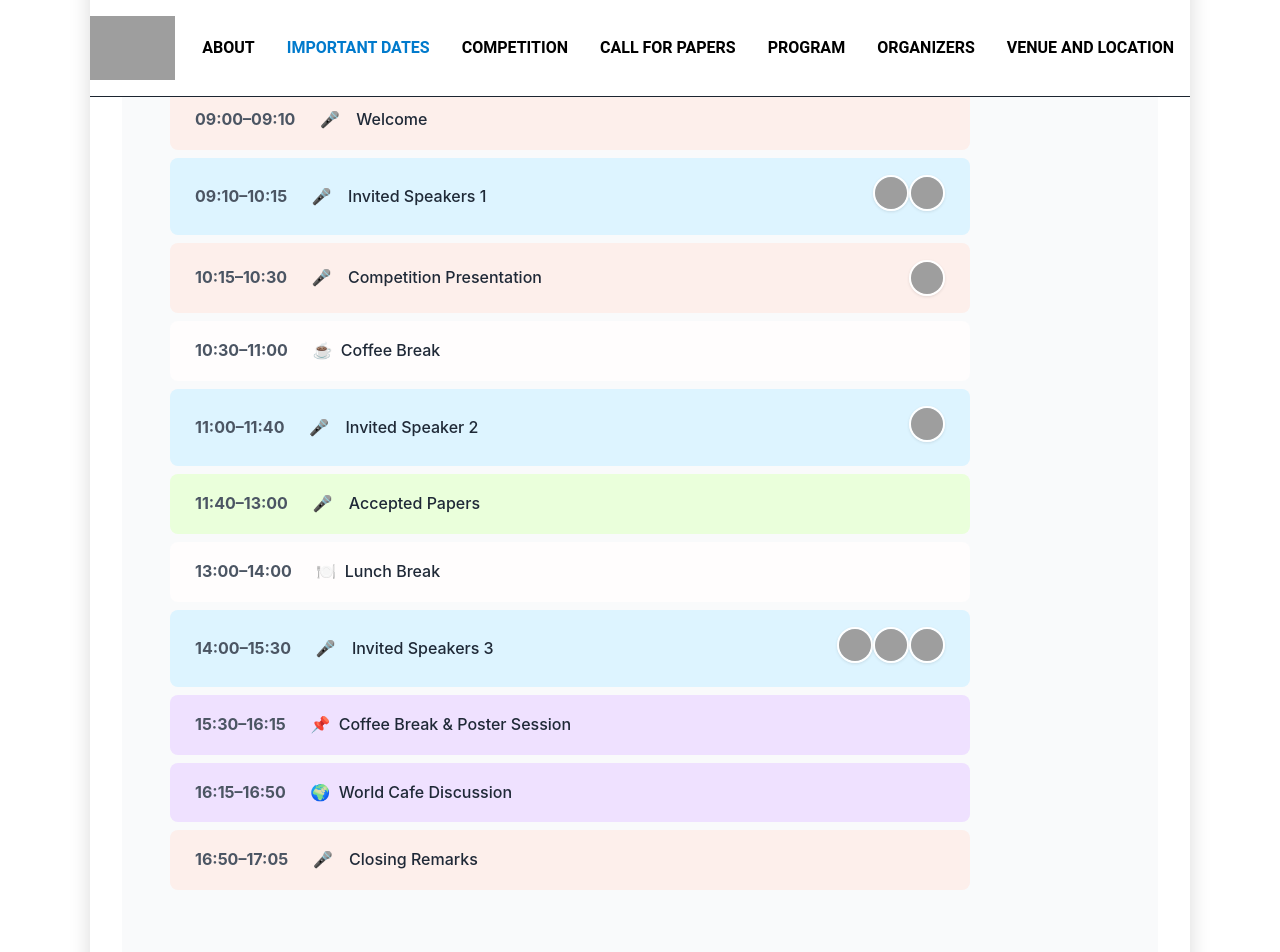
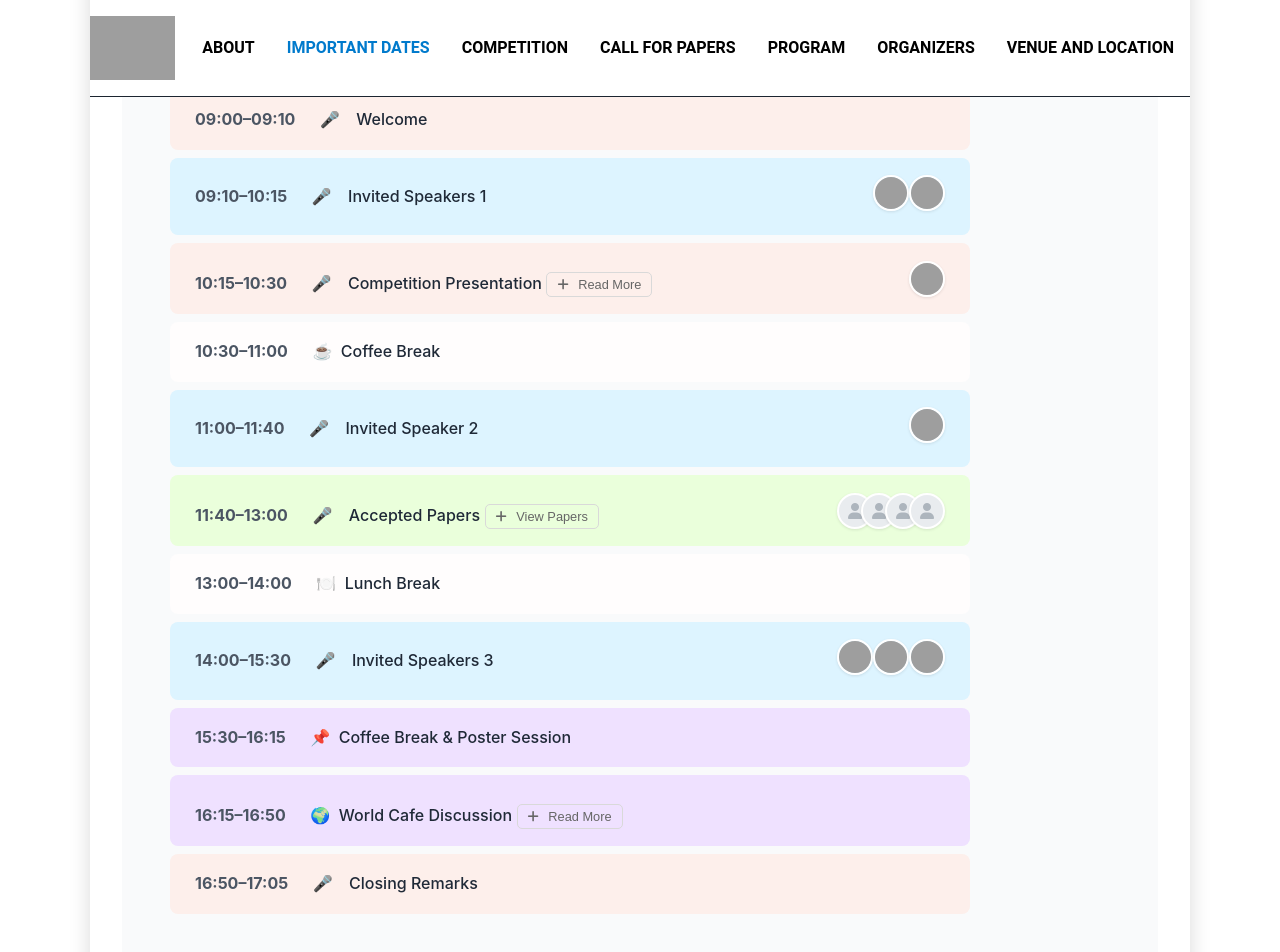
Before and after one commit to comrob/ecmr25slam, a Jekyll site: the page built from docs/index.markdown, in a window 1280 px wide and 1400 px high, scrolled down 4200 px, cut to the strip 0-952 px from the top of the window. Built offline with Jekyll 4.4.1, drawn with Linux system fonts in a browser that asks for light colours; grey boxes are pictures that could not be loaded.

Commit message:
update the schedule again

```diff
--- /dev/null
+++ b/docs/_data/schedule_details.yml
@@ -0,0 +1,3 @@
+competition_presentation: "We will present our system for benchmarking and auto-evaluation of the dockerized SLAM systems on challenging private datasets."
+
+world_cafe: "The World Café is a discussion format where attendees explore different facets of a topic in breakout groups, using the day's talks and posters as stimuli. The goal is to connect participants from various backgrounds to discuss relevant community challenges on even ground. The format consists of 5-minute discussion rounds on each topic, followed by a final conclusion session."
--- a/docs/assets/css/style.css
+++ b/docs/assets/css/style.css
@@ -953,6 +953,111 @@
   visibility: visible;
 }
 
+
+/* --- Styles for Expandable Schedule Details --- */
+.details-toggle-btn {
+  background-color: transparent;
+  border: 1px solid var(--gray);
+  color: var(--dark-gray);
+  padding: 4px 10px;
+  font-size: 0.8rem;
+  font-weight: 500;
+  border-radius: 5px;
+  cursor: pointer;
+  margin-top: 0.75rem;
+  transition: all 0.2s ease;
+}
+
+.details-toggle-btn:hover {
+  background-color: var(--gray);
+  color: var(--dark-color);
+}
+
+.details-toggle-btn i {
+  margin-right: 6px;
+}
+
+.expandable-details {
+  margin-top: 1rem;
+  padding: 1rem;
+  background-color: rgba(0,0,0,0.02);
+  border-radius: 5px;
+  font-size: 0.95rem;
+  border-left: 3px solid var(--primary-color);
+}
+
+/* --- Styles for Default Avatars and Paper List --- */
+
+/* Style for the default placeholder avatar */
+.speaker-avatar.default-avatar {
+  background-color: #e9ecef;
+  color: #adb5bd;
+  display: flex;
+  align-items: center;
+  justify-content: center;
+  font-size: 1rem;
+}
+
+/* Styling for the paper list inside the expandable details */
+/* --- Improved Layout for Accepted Papers List --- */
+
+/* The main list container */
+.paper-list {
+  list-style: none;
+  padding: 0;
+  margin: 0;
+}
+
+/* Each paper entry will be a flex container */
+.paper-entry {
+  display: flex;
+  align-items: flex-start; /* Align items to the top */
+  gap: 1rem;               /* Space between time and details */
+  padding: 1rem 0;
+  border-bottom: 1px solid var(--gray);
+}
+
+.paper-entry:last-child {
+  border-bottom: none;
+}
+
+/* The time column on the left */
+.paper-time {
+  flex-shrink: 0; /* Prevent this column from shrinking */
+  width: 85px;    /* Give it a fixed width for alignment */
+  font-weight: 600;
+  font-size: 0.9rem;
+  color: var(--dark-gray);
+}
+
+/* The details column on the right */
+.paper-details {
+  flex-grow: 1; /* Allow this to take up the remaining space */
+}
+
+/* Author is now a block, taking up the first line */
+.paper-author {
+  display: block;
+  font-weight: 600;
+  margin-bottom: 0.25rem;
+}
+
+/* Title is a block, taking up the second line */
+.paper-title {
+  display: block;
+  font-style: italic;
+  color: #6c757d;
+  line-height: 1.4;
+}
+
+/* A smaller version of the online badge */
+.online-badge.small {
+  font-size: 0.65rem;
+  padding: 2px 6px;
+  vertical-align: middle;
+  margin-left: 5px;
+}
+
 /* --- Styles for Dataset Cards --- */
 
 .dataset-grid {
--- a/docs/assets/js/script.js
+++ b/docs/assets/js/script.js
@@ -71,3 +71,12 @@
   // Re-set the height if the window is resized
   window.addEventListener("resize", setHeaderHeight);
 });
+
+// Add this function inside your existing <script> tag
+function toggleDetails(button) {
+  const details = button.nextElementSibling;
+  const isHidden = details.style.display === "none" || details.style.display === "";
+
+  details.style.display = isHidden ? "block" : "none";
+  button.innerHTML = isHidden ? '<i class="fa-solid fa-minus"></i> Show Less' : '<i class="fa-solid fa-plus"></i> Read More';
+}
--- a/docs/index.markdown
+++ b/docs/index.markdown
@@ -276,6 +276,10 @@
         <div>
             <span class="date-label"><strong>10:15–10:30</strong></span>
             <span class="date-value">Competition Presentation</span>
+            <button class="details-toggle-btn" onclick="toggleDetails(this)"><i class="fa-solid fa-plus"></i> Read More</button>
+            <div class="expandable-details" style="display: none;">
+                {{ site.data.schedule_details.competition_presentation }}
+            </div>
         </div>
         <div class="schedule-speakers">
             <img class="speaker-avatar" src="{{ 'https://media.licdn.com/dms/image/v2/D4E03AQE5MzRZjq0poQ/profile-displayphoto-shrink_800_800/B4EZR1EgpCHMAg-/0/1737130904524?e=1756339200&v=beta&t=qO6kKkLkiYI-hRuQ-_dbHWKujQ8G5imRT7r8Unh5Ljw' | absolute_url }}" alt="Vsevolod Hulchuk">
@@ -303,6 +307,27 @@
         <div>
             <span class="date-label"><strong>11:40–13:00</strong></span>
             <span class="date-value">Accepted Papers</span>
+            <button class="details-toggle-btn" onclick="toggleDetails(this)"><i class="fa-solid fa-plus"></i> View Papers</button>
+            <div class="expandable-details" style="display: none;">
+                <ul class="paper-list">
+                    {% for paper in site.data.papers %}
+                    <li class="paper-entry">
+                        <span class="paper-time">{{ paper.time }}</span>
+                        <strong class="paper-author">
+                            {{ paper.author }}
+                            {% if paper.online %}<span class="online-badge small">online</span>{% endif %}
+                        </strong>
+                        <em class="paper-title">{{ paper.title }}</em>
+                    </li>
+                    {% endfor %}
+                </ul>
+            </div>
+        </div>
+        <div class="schedule-speakers">
+            <div class="speaker-avatar default-avatar"><i class="fa-solid fa-user"></i></div>
+            <div class="speaker-avatar default-avatar"><i class="fa-solid fa-user"></i></div>
+            <div class="speaker-avatar default-avatar"><i class="fa-solid fa-user"></i></div>
+            <div class="speaker-avatar default-avatar"><i class="fa-solid fa-user"></i></div>
         </div>
     </li>
     <li class="event-break lunch">
@@ -341,6 +366,10 @@
         <div>
             <span class="date-label"><strong>16:15–16:50</strong></span>
             <span class="date-value">World Cafe Discussion</span>
+            <button class="details-toggle-btn" onclick="toggleDetails(this)"><i class="fa-solid fa-plus"></i> Read More</button>
+            <div class="expandable-details" style="display: none;">
+                {{ site.data.schedule_details.world_cafe }}
+            </div>
         </div>
     </li>
     <li class="event-speech event-organization">
@@ -387,86 +416,28 @@
 
 <h2 id="organizers"></h2>
 <section id="organizers-section">
-    <h2>Organizers</h2>
+    <h2 id="organizers">Organizers</h2>
 
     <div class="image-info-grid">
+        {% for organizer in site.data.organizers %}
         <div class="image-info-card">
-            <img src="{{ 'https://media.licdn.com/dms/image/v2/D4E03AQE5MzRZjq0poQ/profile-displayphoto-shrink_800_800/B4EZR1EgpCHMAg-/0/1737130904524?e=1756339200&v=beta&t=qO6kKkLkiYI-hRuQ-_dbHWKujQ8G5imRT7r8Unh5Ljw' | absolute_url }}">
+            <img src="{{ organizer.image | absolute_url }}">
             <div class="card-content">
                 <div>
-                    <strong>Vsevolod Hulchuk</strong>
-                    <span class="organizer-badge">Primary Organizer</span>
-                    <p class="affiliation">CTU in Prague</p>
+                    <strong>{{ organizer.name }}</strong>
+                    {% if organizer.primary %}
+                        <span class="organizer-badge">Primary Organizer</span>
+                    {% endif %}
+                    <p class="affiliation">{{ organizer.affiliation }}</p>
                 </div>
-                <a href="mailto:hulchvse@student.cvut.cz?subject=ECMR%20SLAM%20Workshop%20-%20contact%20organizers" class="contact-button">
+                {% if organizer.contact_email %}
+                <a href="mailto:{{ organizer.contact_email }}?subject=ECMR%20SLAM%20Workshop%20-%20contact%20organizers" class="contact-button">
                     <i class="fa-solid fa-envelope"></i> Contact
                 </a>
+                {% endif %}
             </div>
         </div>
-
-        <div class="image-info-card">
-            <img src="{{ 'https://apps.unimi.it/ws/chiedove/media/image/matteo_luperto' | absolute_url }}">
-            <div class="card-content">
-                <strong>Matteo Luperto</strong>
-                <span class="affiliation">University of Milano, Italy</span>
-            </div>
-        </div>
-        <div class="image-info-card">
-            <img src="{{ 'https://dyumanaditya.github.io/assets/img/prof_pic_square.jpg' | absolute_url }}">
-            <div class="card-content">
-                <strong>Dyuman Aditya</strong>
-                <span class="affiliation">Ecole Centrale de Nantes, France</span>
-            </div>
-        </div>
-        <div class="image-info-card">
-            <img src="{{ 'https://intranet.fel.cvut.cz/cz/vv/doktorandi/success-stories/kubelka-vladimir.jpg' | absolute_url }}">
-            <div class="card-content">
-                <strong>Vladimír Kubelka</strong>
-                <span class="affiliation">Örebro University, Sweden</span>
-            </div>
-        </div>
-        <div class="image-info-card">
-            <img src="{{ 'https://loop.frontiersin.org/images/profile/1009756/203' | absolute_url }}">
-            <div class="card-content">
-                <strong>Rudolf Szadkowski</strong>
-                <span class="affiliation">CTU in Prague</span>
-            </div>
-        </div>
-        <div class="image-info-card">
-            <img src="{{ 'https://d2gjqh9j26unp0.cloudfront.net/profilepic/d060e44c62b00db17a5c2c49df3c7790' | absolute_url }}">
-            <div class="card-content">
-                <strong>Martin Magnusson</strong>
-                <span class="affiliation">Örebro University, Sweden</span>
-            </div>
-        </div>
-        <div class="image-info-card">
-            <img src="{{ 'https://assets.zyrosite.com/cdn-cgi/image/format=auto,w=400,h=436,fit=crop,trim=97.2;0;493.2;0/mk30aZBrbGhJDjV5/milos_pragr_960-mv09EaQxO9hkX858.jpg' | absolute_url }}">
-            <div class="card-content">
-                <strong>Miloš Prágr</strong>
-                <span class="affiliation">CTU in Prague</span>
-            </div>
-        </div>
-        <div class="image-info-card">
-            <img src="{{ 'https://backends.it.ntnu.no/user-profile-service/rest/files/9f9c50f3-1be4-3823-a318-e8e53ab77d85' | absolute_url }}">
-            <div class="card-content">
-                <strong>Konstantinos Alexis</strong>
-                <span class="affiliation">NTNU</span>
-            </div>
-        </div>
-        <div class="image-info-card">
-            <img src="{{ 'https://acris.aalto.fi/ws/portalfiles/portal/76318204/Aalto_University_Professor_Tomasz_Kucner_02_11_2021_by_Jaakko_Kahilaniemi_2_Croped_Shrinked.jpg' | absolute_url }}">
-            <div class="card-content">
-                <strong>Tomasz Kucner</strong>
-                <span class="affiliation">Aalto University, Finland</span>
-            </div>
-        </div>
-        <div class="image-info-card">
-            <img src="{{ 'https://media.licdn.com/dms/image/v2/C5603AQEQNmWXEiw2xg/profile-displayphoto-shrink_200_200/profile-displayphoto-shrink_200_200/0/1575420051107?e=2147483647&v=beta&t=2GYNTpoL-0PcFxd1f58ebz0JF_9MRFNVfmlFM9aLnno' | absolute_url }}">
-            <div class="card-content">
-                <strong>Piotr Kicki</strong>
-                <span class="affiliation">Poznan University of Technology, Poland</span>
-            </div>
-        </div>
+        {% endfor %}
     </div>
     <br/>
     <hr>
```
Also changed, not shown: docs/_data/organizers.yaml (added, +41 -0 lines), docs/_data/papers.yaml (added, +19 -0 lines).
